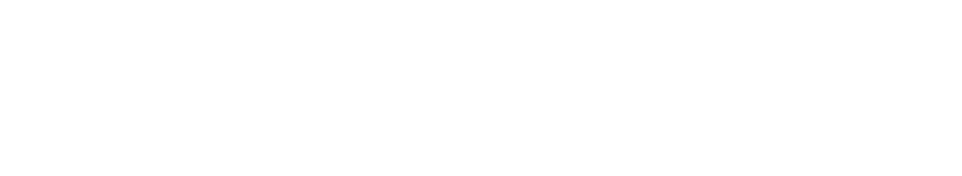
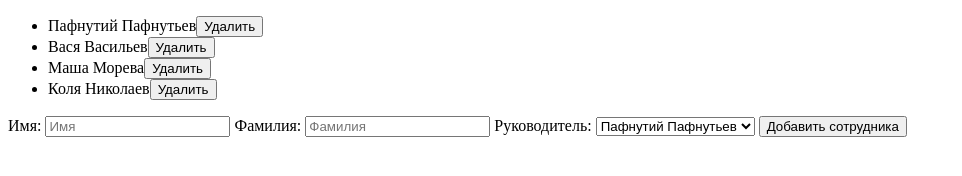
Before and after one commit to LuxoftTraining/employees-app-alexanderpono, a plain HTML site: page index.html in a window 1280 px wide. Shown: the whole page, without its empty margins (0-962 px from the left). Drawn offline with Linux system fonts and the light colour scheme.

Commit message:
unit2 -lessons1&2

```diff
--- a/index.html
+++ b/index.html
@@ -5,8 +5,28 @@
     <title>Employees App</title>
     <script src="src/employees-json.js"></script>
     <script src="src/service.js"></script>
+    <script src="src/ui.js"></script>
 </head>
 <body>
+    <div id="employeesPlaceholder"></div>
+    <div id="addEmployeeFormErrorMessage"></div>
+    <div>
+        Имя:
+        <input id="name" placeholder="Имя">
 
+        Фамилия:
+        <input id="surname" placeholder="Фамилия">
+
+        Руководитель:
+        <select id="managerSelect"></select>
+
+
+        <button onclick="addEmployeeUI()">Добавить сотрудника</button>
+    </div>
+
+
+    <script>
+        runUI();
+    </script>
 </body>
 </html>
--- a/src/service.js
+++ b/src/service.js
@@ -32,17 +32,9 @@ function removeEmployee(id) {
 
 function showEmployee(employee) {
     const keys = Object.keys(employee);
-    console.log('Информацияосотруднике ' + employee['name'] + ':');
+    console.log('Информация о сотруднике ' + employee['name'] + ':');
     for (let key of keys) {
         console.log(key + ' = ' + employee[key]);
-    }
-}
-
-function showEmployees() {
-    // альтернативный вариант:
-    //DATA.employees.forEach(showEmployee);
-    for (let e of DATA.employees) {
-        showEmployee(e);
     }
 }
 
@@ -117,3 +109,8 @@ function getEmployeeJSON(id) {
     const e = findById(id);
     return JSON.stringify(e);
 }
+
+function setEmployeeManager(id, managerId) {
+    const employee = findById(id);
+    employee.managerRef = managerId;
+}
--- /dev/null
+++ b/src/ui.js
@@ -0,0 +1,87 @@
+const PLACEHOLDER = 'employeesPlaceholder';
+
+function clearEmployeesPlaceholder() {
+    document.getElementById(PLACEHOLDER).innerHTML = '';
+}
+
+function runUI() {
+    showEmployees(DATA.employees);
+    fillSelect(document.getElementById('managerSelect'), getEmployeesOptions());
+}
+
+function showEmployees(employees) {
+    clearEmployeesPlaceholder();
+    const ul = document.createElement('ul');
+
+    for (let employee of employees) {
+        const li = document.createElement('li');
+        ul.appendChild(li);
+
+        let managerHTML = '';
+        li.innerHTML = employee.name + ' ' + employee.surname + managerHTML;
+
+        const removeButton = document.createElement('button');
+        removeButton.innerHTML = 'Удалить';
+        removeButton.addEventListener('click', () => removeEmployeeUI(employee.id));
+        li.appendChild(removeButton);
+
+        if (employee.managerRef) {
+            const managerSpan = document.createElement('span');
+            const managerSelect = document.createElement('select');
+            fillSelect(managerSelect, getEmployeesOptions(), employee.managerRef);
+            managerSelect.addEventListener(
+                'change',
+                () => (employee.managerRef = managerSelect.value)
+            );
+            managerSpan.innerHTML = ' <b>Руководитель:</b> ';
+            li.appendChild(managerSpan);
+            li.appendChild(managerSelect);
+        }
+    }
+    document.getElementById(PLACEHOLDER).appendChild(ul);
+}
+
+function addEmployeeUI() {
+    let errorHTML = '';
+    const name = document.getElementById('name').value;
+    if (name == '') {
+        errorHTML += '- Имя сотрудника должно быть задано<br>';
+    }
+    const surname = document.getElementById('surname').value;
+    if (surname == '') {
+        errorHTML += '- Фамилия сотрудника должна быть задана<br>';
+    }
+    document.getElementById('addEmployeeFormErrorMessage').innerHTML = errorHTML;
+    if (errorHTML.length != 0) return;
+
+    const id = addEmployee(name, surname);
+    const managerId = document.getElementById('managerSelect').value;
+    setEmployeeManager(id, managerId);
+    showEmployees(DATA.employees);
+    document.getElementById('name').value = '';
+    document.getElementById('surname').value = '';
+}
+
+function removeEmployeeUI(id) {
+    removeEmployee(id);
+    showEmployees(DATA.employees);
+}
+
+function fillSelect(select, values, selectedValue) {
+    for (let val of values) {
+        const option = document.createElement('option');
+        option.text = val.text;
+        option.value = val.value;
+        if (selectedValue == option.value) option.selected = true;
+        select.appendChild(option);
+    }
+}
+
+function getEmployeesOptions() {
+    let options = [];
+    for (let e of DATA.employees) {
+        console.error('getEmployeesOptions() e=', e);
+        options.push({ text: e.name + ' ' + e.surname, value: e.id });
+    }
+    return options;
+}
```
